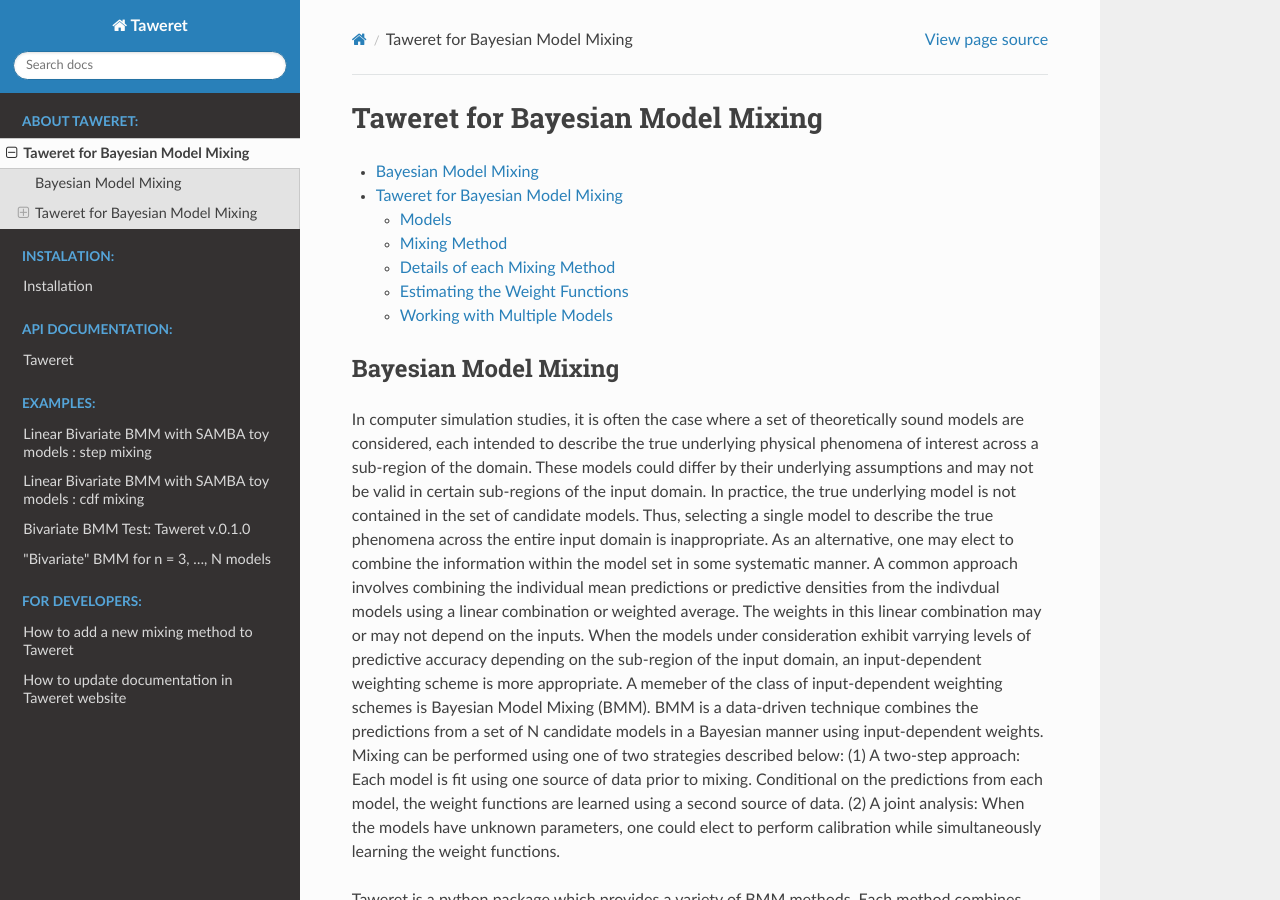
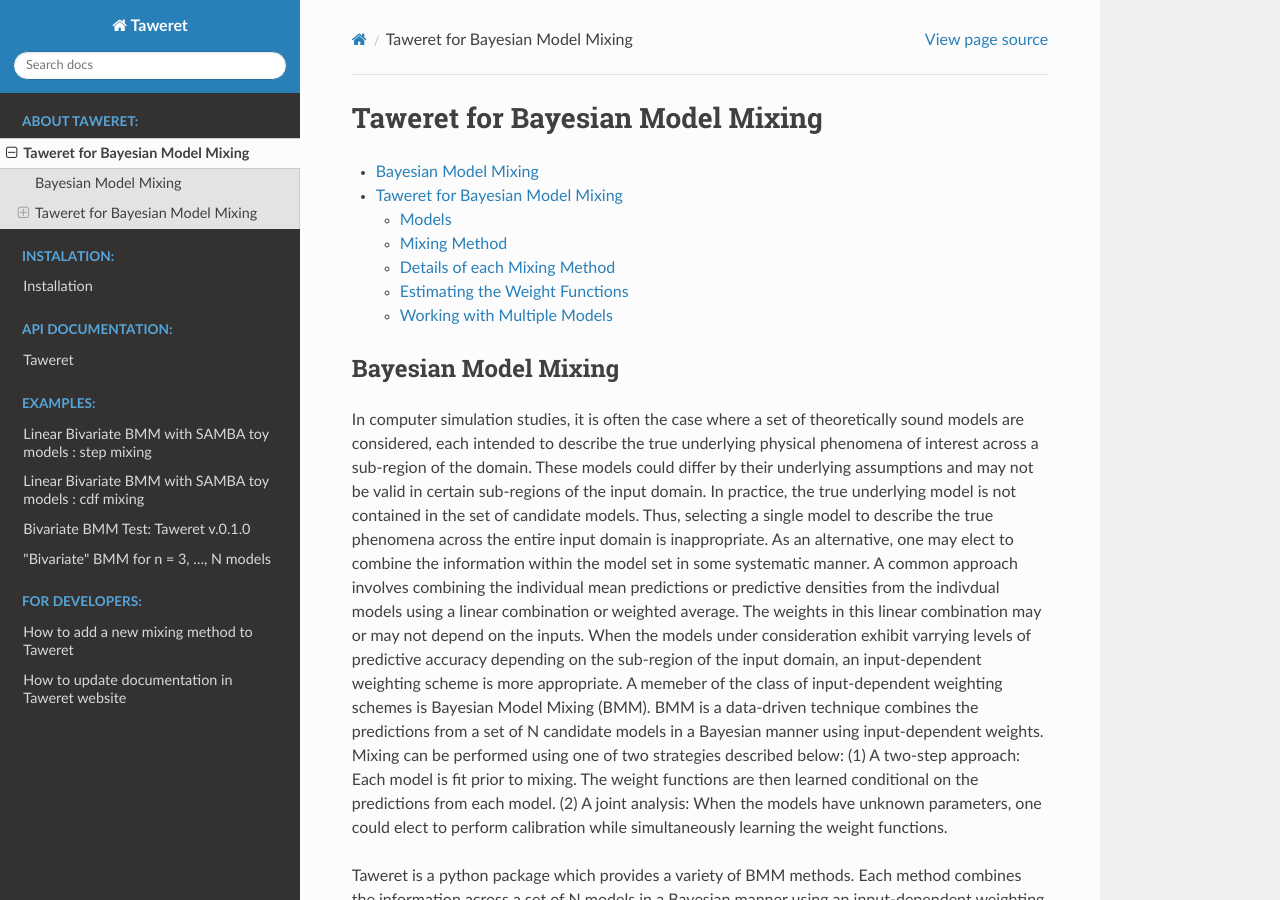
Before and after one commit to bandframework/Taweret, a Sphinx documentation site: the page built from docs/source/intro.rst, in a window 1280 px wide and 900 px high. Built offline with Sphinx 7.4.7 and the Read the Docs theme 2.0.0, drawn with Linux system fonts in a browser that asks for light colours; pages that are not in the unit, such as notebooks, are missing from menus.

Commit message:
Update text about two-step procedure

```diff
--- a/docs/source/intro.rst
+++ b/docs/source/intro.rst
@@ -20,8 +20,8 @@
 weighting scheme is more appropriate. A memeber of the class of input-dependent weighting schemes is \
 Bayesian Model Mixing (BMM). BMM is a data-driven technique combines the predictions from a set of N candidate models in a \
 Bayesian manner using input-dependent weights. Mixing can be performed using one of two strategies described below: \
-(1) A two-step approach: Each model is fit using one source of data prior to mixing. \
-Conditional on the predictions from each model, the weight functions are learned using a second source of data. \
+(1) A two-step approach: Each model is fit prior to mixing. \
+The weight functions are then learned conditional on the predictions from each model. \
 (2) A joint analysis: When the models have unknown parameters, one could elect to perform calibration while simultaneously \
 learning the weight functions.
 
```
